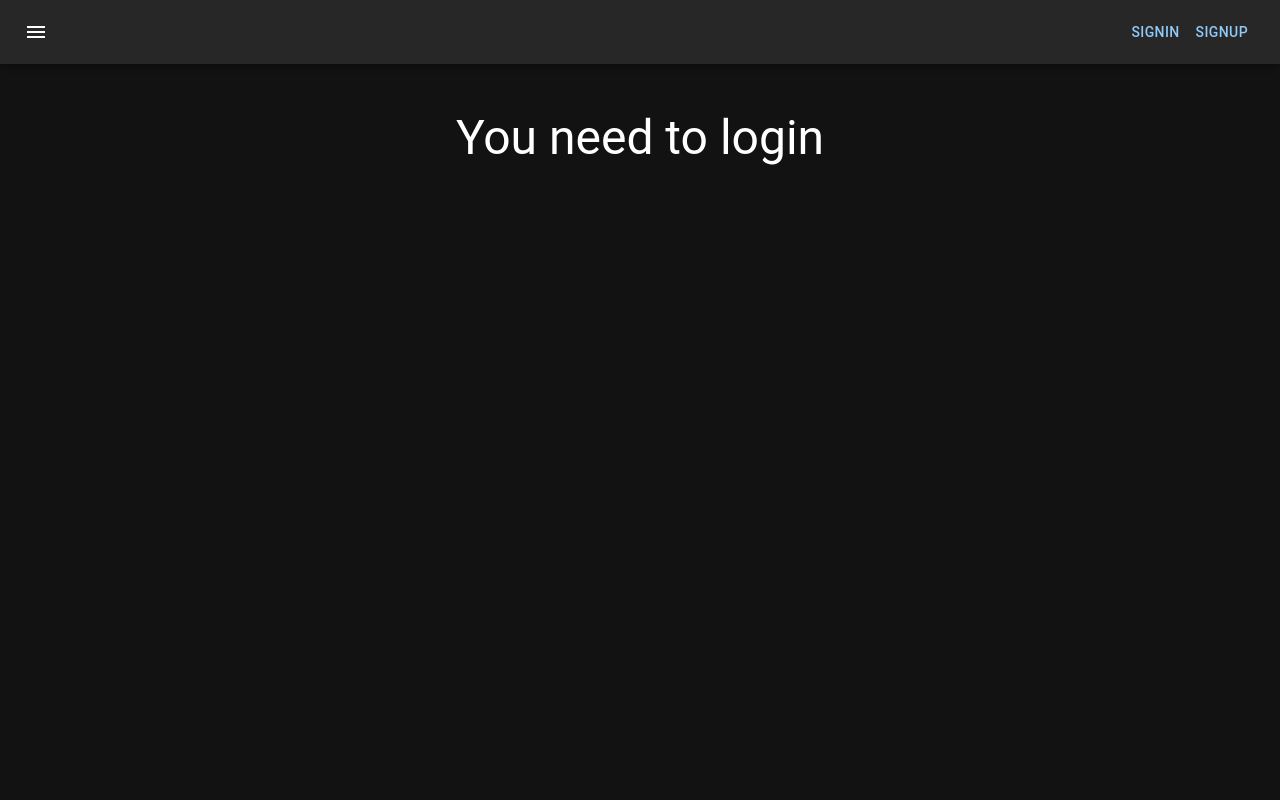
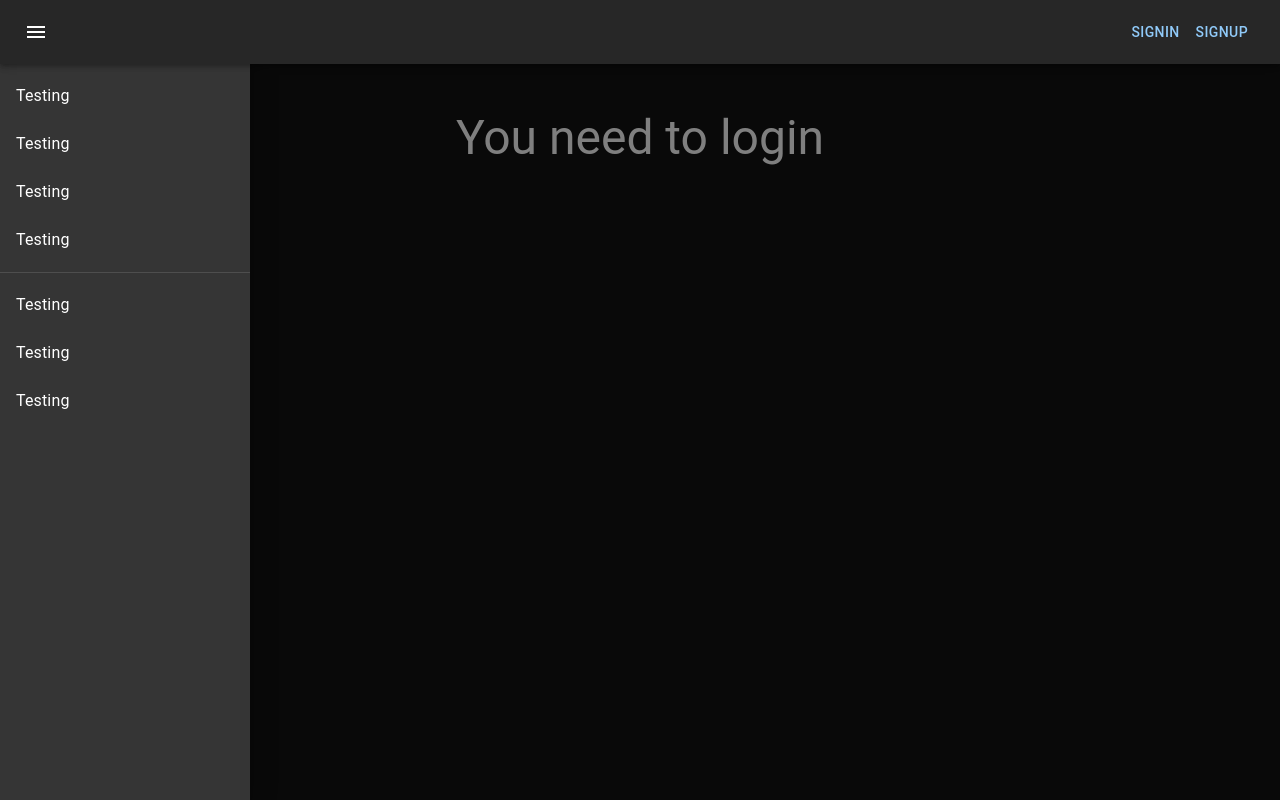
Before and after one commit to jcabrera2502/NJIT-Lowlanders, a React (Create React App) app in the folder frontend/: page / in a window 1280 px wide. Both pictures are taken after a click on the button "menu". Built offline with nearby package versions, Linux system fonts and the light colour scheme; no server answers.

Commit message:
Added menu button functionality.

```diff
--- a/frontend/src/components/Central-Components/Nav.js
+++ b/frontend/src/components/Central-Components/Nav.js
@@ -31,10 +31,54 @@ function Nav() {
     });
     }, []);
 
+    //Side menu
+
+    const [state, setState] = React.useState({
+        menu: false,
+      });
+
+    // Side Menu toggle button
+    const toggleDrawer = (anchor, open) => (event) => {
+    if (event.type === 'keydown' && (event.key === 'Tab' || event.key === 'Shift')) {
+        return;
+    }
+
+    setState({ ...state, [anchor]: open });
+    };
+
+    // Side Menu list
+    const list = (anchor) => (
+        <Box
+          sx={{ width: anchor === 'top' || anchor === 'bottom' ? 'auto' : 250 }}
+          role="presentation"
+          onClick={toggleDrawer(anchor, false)}
+          onKeyDown={toggleDrawer(anchor, false)}
+        >
+          <List sx={{mt: 8}}>
+            {['Testing', 'Testing', 'Testing', 'Testing'].map((text, index) => (
+              <ListItem key={text} disablePadding>
+                <ListItemButton>
+                  <ListItemText primary={text} />
+                </ListItemButton>
+              </ListItem>
+            ))}
+          </List>
+          <Divider />
+          <List>
+            {['Testing', 'Testing', 'Testing'].map((text, index) => (
+              <ListItem key={text} disablePadding>
+                <ListItemButton>
+                  <ListItemText primary={text} />
+                </ListItemButton>
+              </ListItem>
+            ))}
+          </List>
+        </Box>
+      );
+
     return(
-        <AppBar position="fixed">
-            <Drawer>
-            </Drawer>
+        <>
+            <AppBar position="fixed" sx={{ zIndex: (theme) => theme.zIndex.drawer + 1 }}>
                 <nav>
                     <Toolbar>
                         <IconButton
@@ -43,6 +87,7 @@ function Nav() {
                             color="inherit"
                             aria-label="menu"
                             sx={{ mr: 2 }}
+                            onClick={toggleDrawer("left", true)}
                             >
                             <MenuIcon />
                         </IconButton>
@@ -56,6 +101,15 @@ function Nav() {
                     </Toolbar>
                 </nav>
             </AppBar>
+            <Drawer
+                    sx={{flexShrink: 0}}
+                    anchor={"left"}
+                    open={state["left"]}
+                    onClose={toggleDrawer("left", false)}
+                >
+                {list('left')}
+            </Drawer>
+        </>
     );
 }
 
```
Lines whose indentation alone changed are shown as unchanged.
